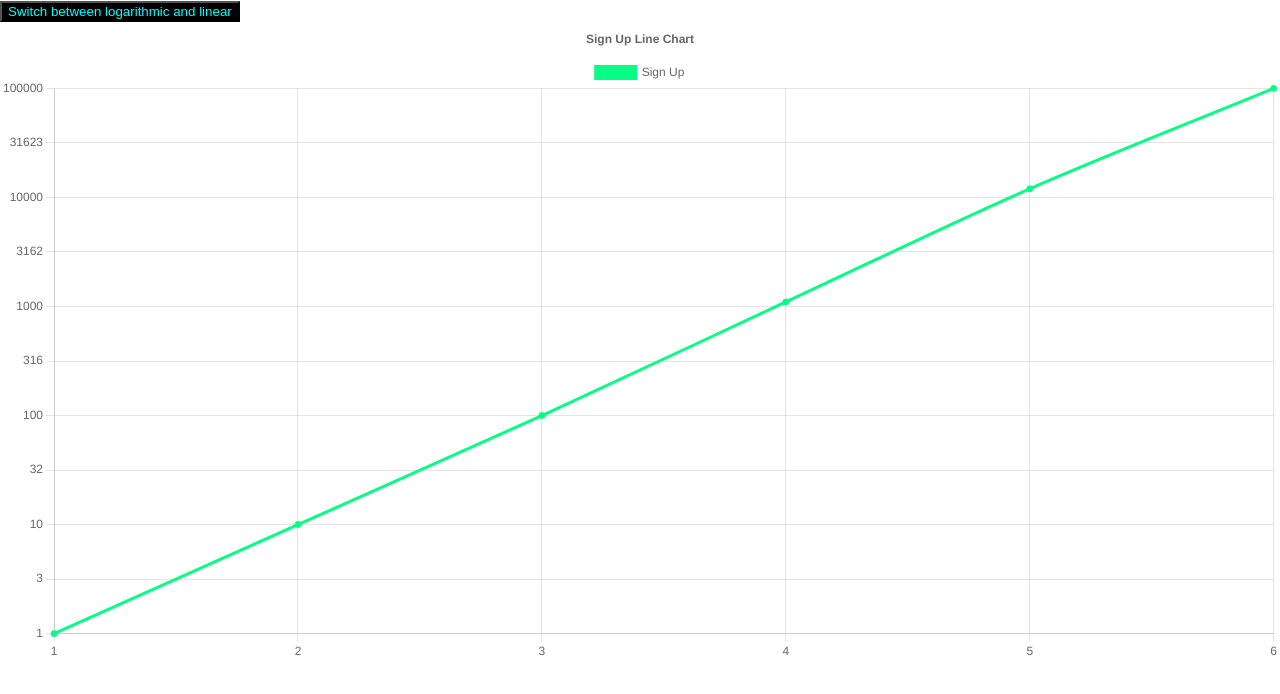
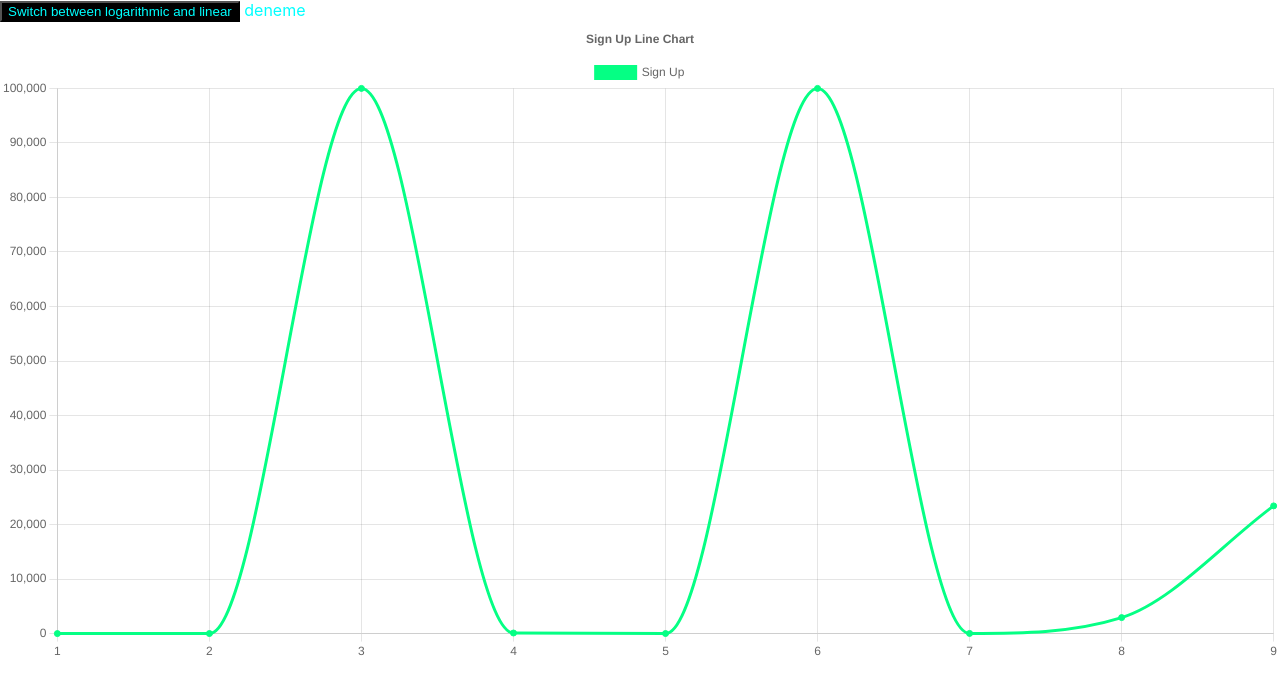
Before and after one commit to gatoratemylips/history-chart, a React (Create React App) app: page / in a window 1280 px wide. Shown: the top 694 px of the page. Built offline with nearby package versions, Linux system fonts and the light colour scheme.

Commit message:
feat:: everything works

```diff
--- a/src/App.js
+++ b/src/App.js
@@ -18,9 +18,9 @@ import {
 import faker from 'faker';
 
 export default function App() {
-  const [toggle, setToggle] = useState(false);
+  const [toggle, setToggle] = useState(true);
 
-  const datas = [1, 10, 100, 1100, 12000, 100000];
+  const datas = [1, 10, 100000, 110, 12, 100000,35,2932,23423];
   const monthNames = ['January', 'February', 'March', 'April', 'May', 'June', 'July', 'August', 'September', 'October', 'November', 'December'];
 
   ChartJS.register(
@@ -32,16 +32,23 @@ export default function App() {
     Tooltip,
     Legend
   );
+  const isLogarithmic = true;
   const transformedYData = datas.map(value => Math.log10(value));
   const options = {
     scales: {
+
       y: {
         type: 'linear', // Linear scale for the y-axis
         beginAtZero: true,
+        ...!toggle && {
         ticks: {
           callback: value => Math.pow(10, value).toFixed(0), // Convert back to original values
         },
+        },
+
+
       },
+
     },
     responsive: true,
     plugins: {
@@ -53,7 +60,7 @@ export default function App() {
           title: (context) => `Month: ${monthNames[context[0].label - 1]}`,
           label: (context) => {
             const originalValue = Math.pow(10, context.parsed.y).toFixed(0);
-            return `Value: ${originalValue}`;
+            return `Value: ${ originalValue }`;
           },
 
         },
@@ -68,20 +75,6 @@ export default function App() {
     },
   };
 
-  function deneme() {
-    if (!toggle) {
-      return value => Math.pow(10, value).toFixed(0);
-    }
-
-  }
-  function deneme2() {
-    if (toggle) {
-      return datas;
-    } else {
-      return transformedYData;
-    }
-
-  }
 
 
 
@@ -104,7 +97,7 @@ export default function App() {
     datasets: [
       {
         label: 'Sign Up',
-        data: transformedYData,
+        data: toggle ?  datas : transformedYData ,
         borderColor: 'rgb(5, 989, 132)',
         backgroundColor: 'rgb(5, 989, 132)',
         cubicInterpolationMode: "monotone",
```
